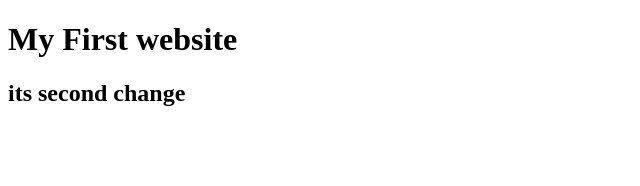
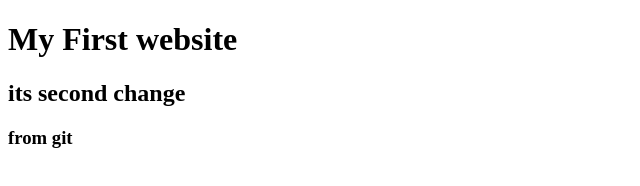
Before and after one commit to solaymancse5/my-first-website, a plain HTML site: page index.html in a window 1280 px wide. Shown: the full height of the page, 0-640 px from the left. Drawn offline with Linux system fonts and the light colour scheme.

Commit message:
Update index.html

```diff
--- a/index.html
+++ b/index.html
@@ -9,5 +9,6 @@
 <body>
     <h1>My First website</h1>
     <h2>its second change</h2>
+    <h3>from git </h3>
 </body>
 </html>
```
